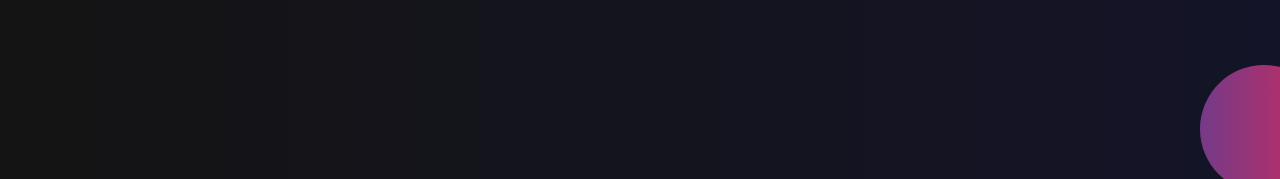
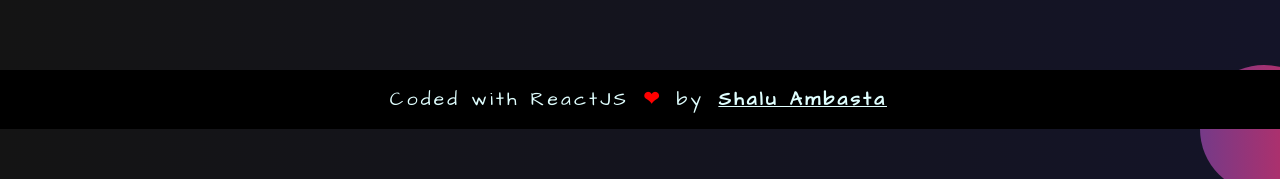
Before and after one commit to ambasta-shalu/url-shortner-frontend, a React (Vite) app: page /urls in a window 1280 px wide. Shown: the part 671-850 px from the top of the page. Built offline with nearby package versions, Linux system fonts and the light colour scheme; no server answers.

Commit message:
footer issues fixed :)

```diff
--- a/src/components/Footer.jsx
+++ b/src/components/Footer.jsx
@@ -2,13 +2,19 @@
 import "../css/Footer.css";
 
 function Footer() {
+  const handleClick = function () {
+    window.open("https://shalu-ambasta.vercel.app/", "_blank", "noopener");
+  };
+
   return (
     <footer className="footer">
       <div className="footer__content">
         <p>
           Coded with ReactJS{" "}
-          <i className="f__text f__heart__symbol">&#10084;</i>
-          by <span className="f__text dev__name nowrap"> Shalu Ambasta</span>
+          <i className="f__text f__heart__symbol">&#10084;</i> by{" "}
+          <span className="f__text dev__name" onClick={handleClick}>
+            Shalu Ambasta
+          </span>
         </p>
       </div>
     </footer>
--- a/src/css/Footer.css
+++ b/src/css/Footer.css
@@ -3,19 +3,17 @@
   left: 0;
   right: 0;
   width: 100%;
-  background-color: gray;
   text-align: center;
   position: fixed;
+  background-color: var(--BODY-BG-COLOR);
+  color: var(--COLOR-LIGHT);
 }
 
 .footer__content {
-  width: 100%;
-  background-color: var(--THEME-COLOR);
   text-align: center;
-  padding: 1.5rem;
+  padding: 1rem;
   font-size: 1.2rem;
   letter-spacing: 0.2rem;
-  color: var(--BODY-BG-COLOR);
 }
 
 .f__text {
@@ -28,9 +26,10 @@
 }
 
 .f__heart__symbol {
-  color: var(--ERROR-COLOR);
+  color: rgb(255, 0, 0);
 }
 
 .dev__name {
   text-decoration: underline;
+  cursor: pointer;
 }
--- a/src/css/LoginPage.css
+++ b/src/css/LoginPage.css
@@ -63,6 +63,7 @@
   letter-spacing: 2px;
 }
 
+.login__btn:focus,
 .login__btn:hover {
   background-color: var(--COLOR-LIGHT);
   color: var(--COLOR-DARK);
@@ -77,6 +78,7 @@
   color: var(--THEME-COLOR-LIGHT);
 }
 
+.login__link__signup:focus,
 .login__link__signup:hover {
   text-decoration: underline;
   color: var(--COLOR-LIGHT);
--- a/src/css/Navbar.css
+++ b/src/css/Navbar.css
@@ -24,6 +24,7 @@
   letter-spacing: 2px;
 }
 
+.logout__button:focus,
 .logout__button:hover {
   background-color: var(--COLOR-DARK);
   color: var(--COLOR-LIGHT);
@@ -42,6 +43,7 @@
   letter-spacing: 2px;
 }
 
+.urls__button:focus,
 .urls__button:hover {
   background-color: var(--COLOR-DARK);
   color: var(--COLOR-LIGHT);
--- a/src/css/SignupPage.css
+++ b/src/css/SignupPage.css
@@ -82,6 +82,7 @@
   letter-spacing: 2px;
 }
 
+.signup__btn:focus,
 .signup__btn:hover {
   background-color: var(--COLOR-LIGHT);
   color: var(--COLOR-DARK);
@@ -96,6 +97,7 @@
   color: var(--THEME-COLOR-LIGHT);
 }
 
+.signup__link__login:focus,
 .signup__link__login:hover {
   text-decoration: underline;
   color: var(--COLOR-LIGHT);
--- a/src/pages/UrlsPage.jsx
+++ b/src/pages/UrlsPage.jsx
@@ -5,6 +5,7 @@
 import { useNavigate } from "react-router-dom";
 import UrlsContainer from "../components/UrlsContainer";
 import Navbar from "../components/Navbar";
+import Footer from "../components/Footer";
 
 function UrlsPage() {
   const navigate = useNavigate();
@@ -45,6 +46,7 @@
       ) : (
         <h1 className="urls__page__msg">You have No URLs 😷</h1>
       )}
+      <Footer />
     </div>
   );
 }
```
